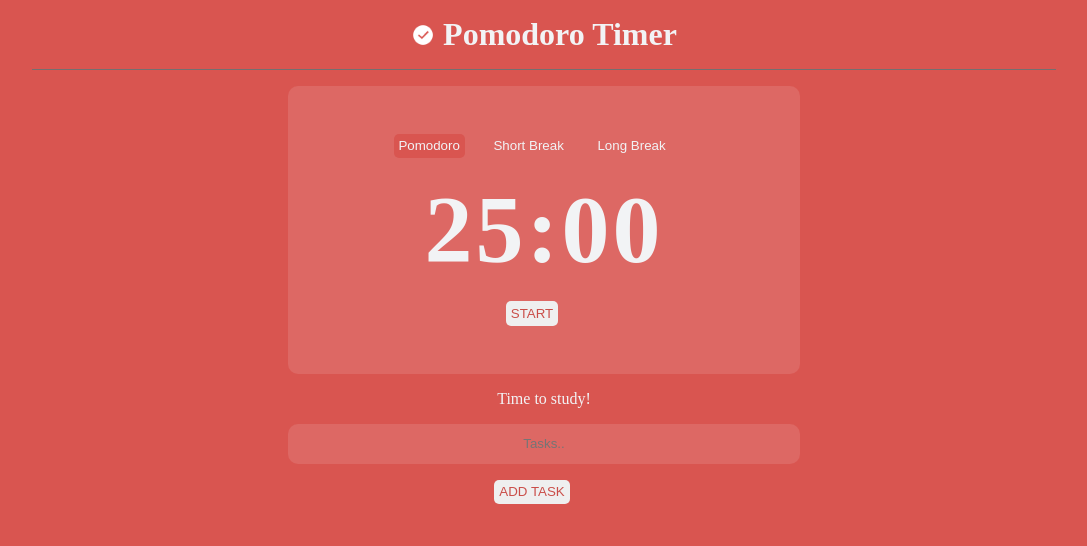
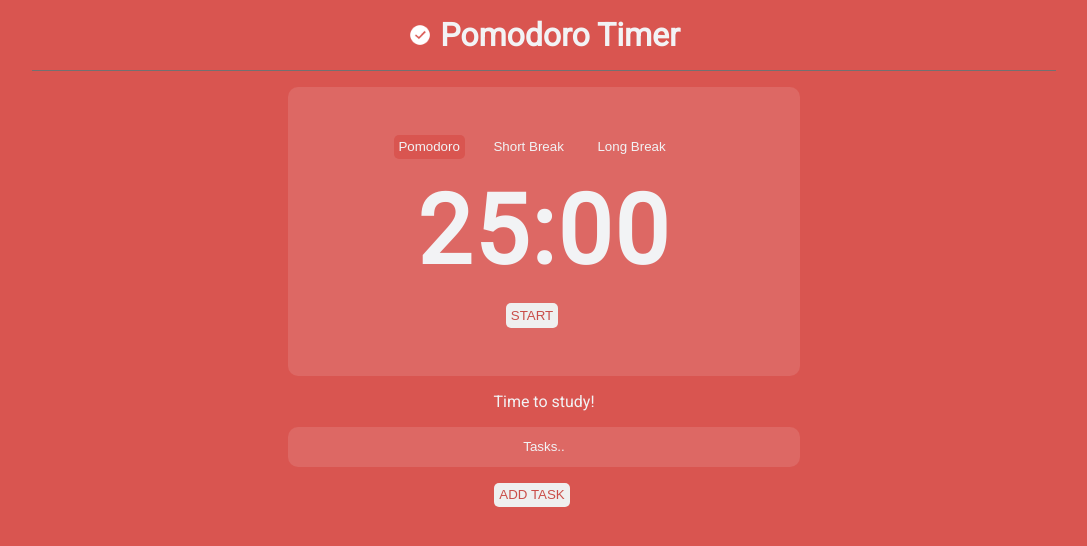
Before and after one commit to Joe-Lindie/-Pomodoro-Timer, a plain HTML site: page index.html in a window 1280 px wide. Shown: the whole page, without its empty margins (96-1183 px from the left). Drawn offline with Linux system fonts and the light colour scheme.

Commit message:
google font added

```diff
--- a/index.html
+++ b/index.html
@@ -5,6 +5,15 @@
     <meta http-equiv="X-UA-Compatible" content="IE=edge" />
     <meta name="viewport" content="width=device-width, initial-scale=1.0" />
     <link rel="stylesheet" href="style.css" />
+
+    <!-- Google font -->
+    <link rel="preconnect" href="https://fonts.googleapis.com" />
+    <link rel="preconnect" href="https://fonts.gstatic.com" crossorigin />
+    <link
+      href="https://fonts.googleapis.com/css2?family=Roboto:wght@100;300;400&display=swap"
+      rel="stylesheet"
+    />
+
     <title>Pomodoro Timer</title>
     <link rel="icon" href="Images/icons8-tick-box-50.png" />
   </head>
--- a/style.css
+++ b/style.css
@@ -22,6 +22,7 @@ html {
 
   body {
     color: var(--font-colour);
+    font-family: 'Roboto', sans-serif;
   }
 
   button {
@@ -32,6 +33,10 @@ html {
     padding: 0.3rem;
     border-radius: 5px;
     margin-right: 1.5rem;
+  }
+
+  ::placeholder {
+    color: var(--font-colour);
   }
 
   .center {
```
